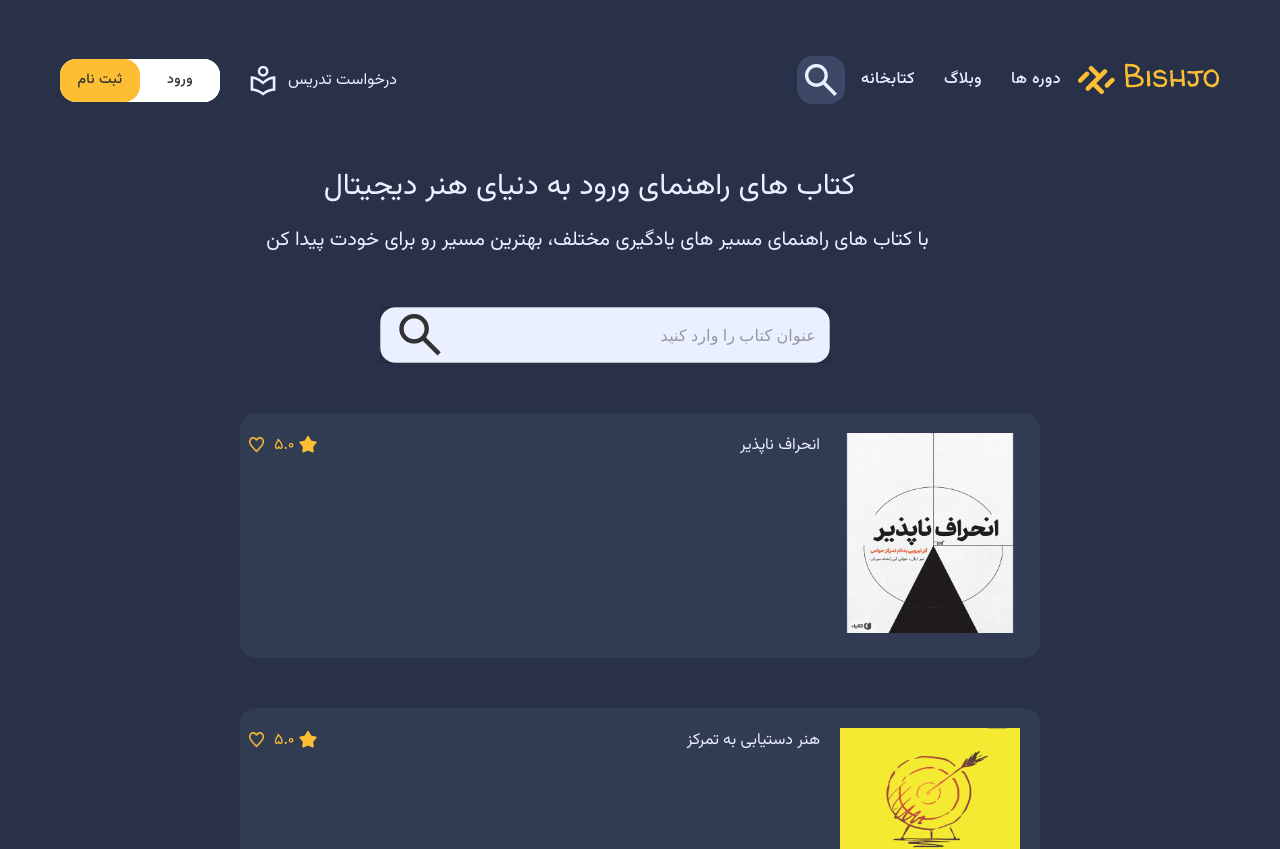
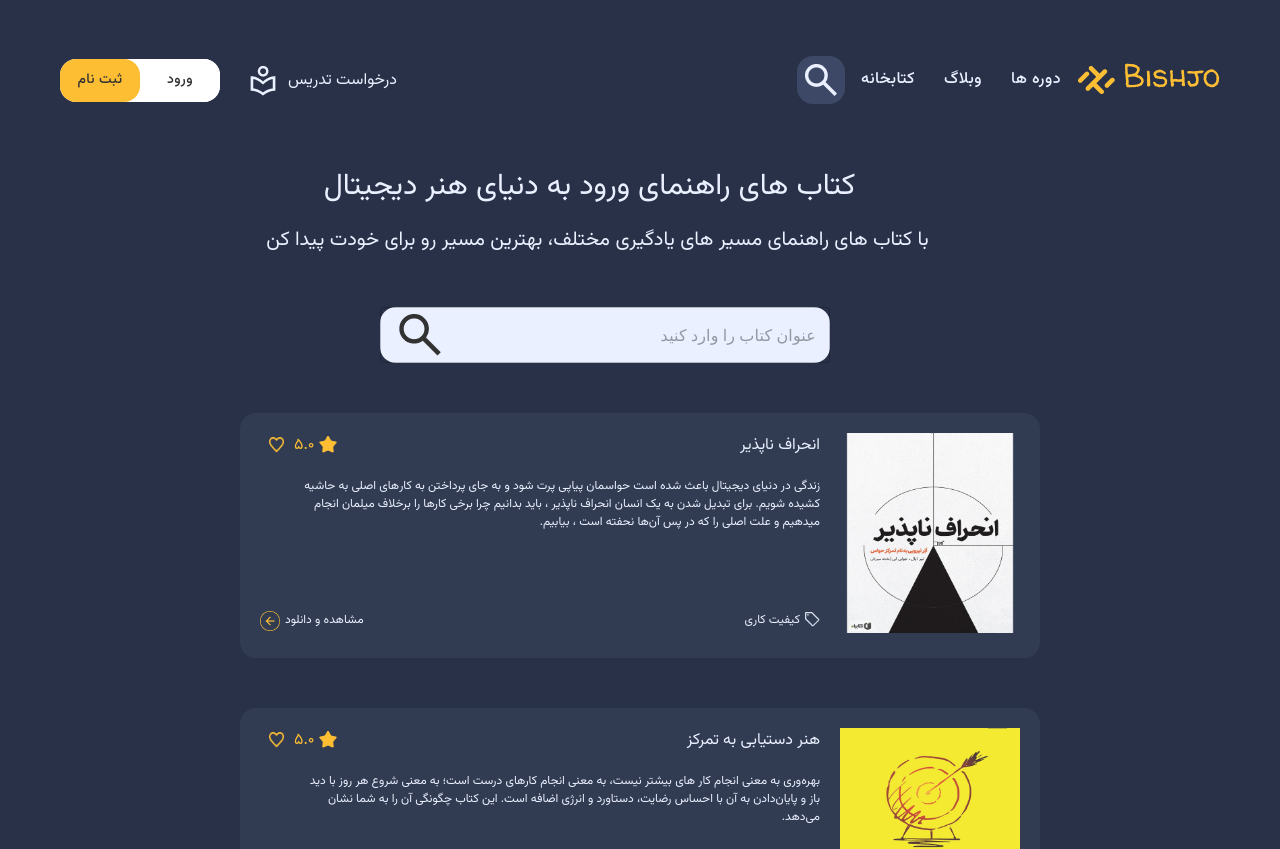
Before and after one commit to DaryaDZ/BishJo, a React (Create React App) app: page /bookstore in a window 1280 px wide. Shown: the top 849 px of the page. Built offline with nearby package versions, Linux system fonts and the light colour scheme.

Commit message:
BookStore

```diff
--- a/src/components/BookStore.tsx
+++ b/src/components/BookStore.tsx
@@ -3,6 +3,10 @@ import { Button, TextField, InputAdornment } from "@mui/material";
 import searchICON from "../Assets/searchICON.png";
 import favorite from "../Assets/WhyIcon/favorite.png";
 import Star from "../Assets/WhyIcon/Star.png"
+import sell from "../Assets/sell.png"
+import CTA from "../Assets/CTA.png"
+
+
 
 import { ShowAllCourse } from "../features/Bishjo/CourseSlice"
 import { ShowAllBooks } from "../features/Bishjo/BooksSlice"
@@ -88,7 +92,11 @@ console.log(AllBooks.payload.books.books)
         direction: "rtl",
 
       }}>
-          <div style={{display: "flex",}}>
+
+          <div
+          style={{
+            display: "flex",}}
+          >
 
             <div>
               <img style={{
@@ -99,8 +107,11 @@ console.log(AllBooks.payload.books.books)
               src={require(`../Assets/Books/${item.picture}`)} />
             </div>
 
+            <div>
             <div style={{display: "flex", justifyContent: "space-between", direction: "ltr",
-              width: "100%",
+              // width: "100%",
+              width: "560px",
+
 
           }}>
 
@@ -110,7 +121,6 @@ console.log(AllBooks.payload.books.books)
                 justifyContent: "left",
                 alignItems: "left",
                 marginLeft: "4px",
-               // marginRight: "300px",
 
               }} >
                 <div
@@ -157,8 +167,34 @@ console.log(AllBooks.payload.books.books)
 
           </div>
 
+          <div style={{width: "520px", color: "#EAF0FF", fontSize: "12px", marginTop: "15px"}}>
+          <label >
+            {item.information}
+          </label>
+          </div>
 
-      {/* enheraf */}
+          <div style={{marginTop: "80px", justifyContent: "space-between", display: "flex",}}>
+
+          <div style={{display: "flex",}}>
+          <div style={{justifyContent: "center", alignItems: "center",
+           }}>
+            <img src={sell} style={{width: "15px", height: "15px"}} />
+          </div>
+          <div style={{color: "#EAF0FF",fontSize: "12px", marginRight: "5px"}}>کیفیت کاری</div>
+          </div>
+
+          <div style={{display: "flex",}}>
+            <div style={{color: "#EAF0FF",fontSize: "12px", marginLeft: "5px", justifyContent: "center", alignItems: "center" }}>
+            مشاهده و دانلود
+            </div>
+            <div >
+              <img style={{width: "20px", height: "20px"}} src={CTA}  />
+            </div>
+          </div>
+
+          </div>
+
+      </div>
 
       </div>
     </div>
```
Also changed, not shown: src/Assets/CTA.png (added), src/Assets/sell.png (added).
